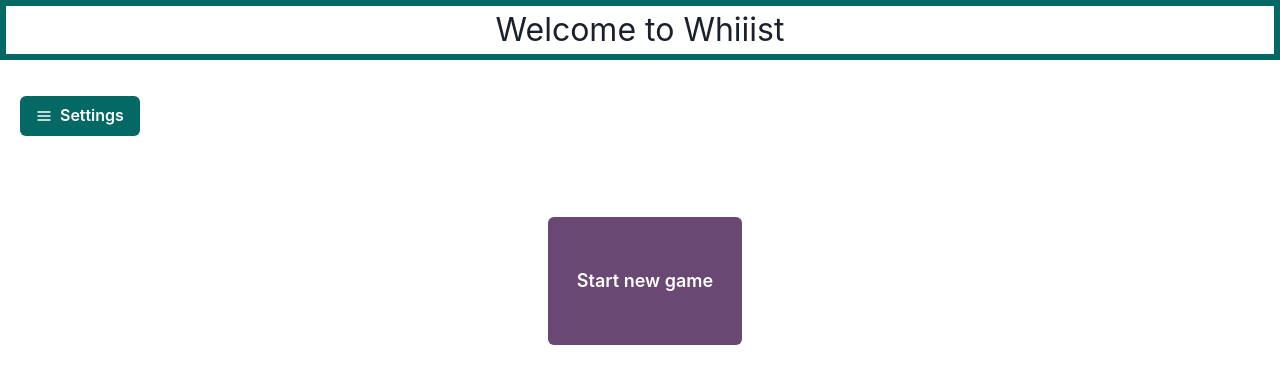
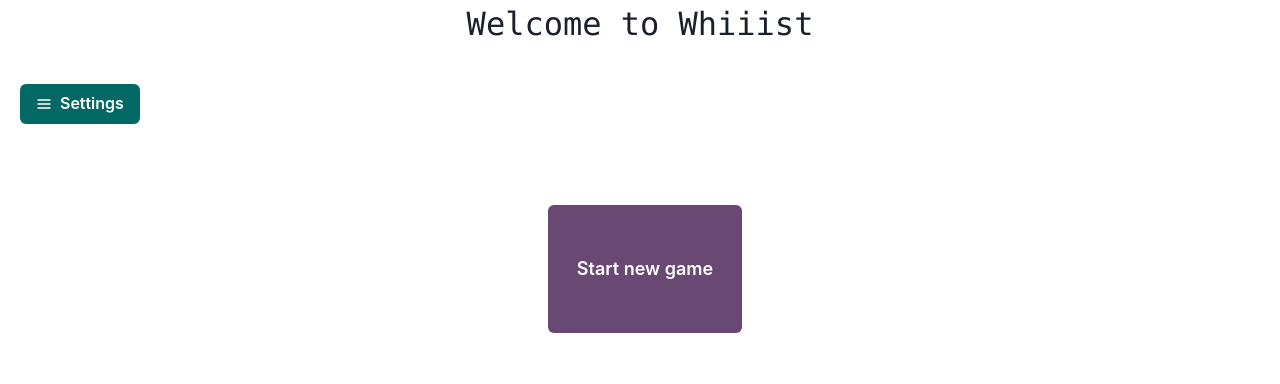
Before and after one commit to kontsio1/Whist, a React (Create React App) app in the folder whist-game/: page / in a window 1280 px wide. Shown: the top 384 px of the page. Built offline with nearby package versions, Linux system fonts and the light colour scheme.

Commit message:
styling changes

```diff
--- a/whist-game/src/App.css
+++ b/whist-game/src/App.css
@@ -39,7 +39,7 @@
 
 header {
   text-align: center;
-  border: 6px solid #046865;
+  font-family: "Lucida Console", "Courier New", monospace;
   margin-bottom: 1rem;
   font-size: 2rem;
 }
--- a/whist-game/src/Component/Loaders/SingleSkeleton.tsx
+++ b/whist-game/src/Component/Loaders/SingleSkeleton.tsx
@@ -8,7 +8,7 @@ export interface SkeletonProps {
     children?: ReactNode;
 }
 export const SingleSkeleton: React.FC<SkeletonProps> = ({width, height, isLoaded, children}) => {
-    return <Skeleton isLoaded={isLoaded} fadeDuration={5} width={width} height={height??'20px'} startColor='brand.300' endColor='brand.400'>
+    return <Skeleton isLoaded={isLoaded} fadeDuration={5} width={width} height={height??'20px'} startColor='brand.100' endColor='brand.500'>
         {children}
     </Skeleton>
 }
```
